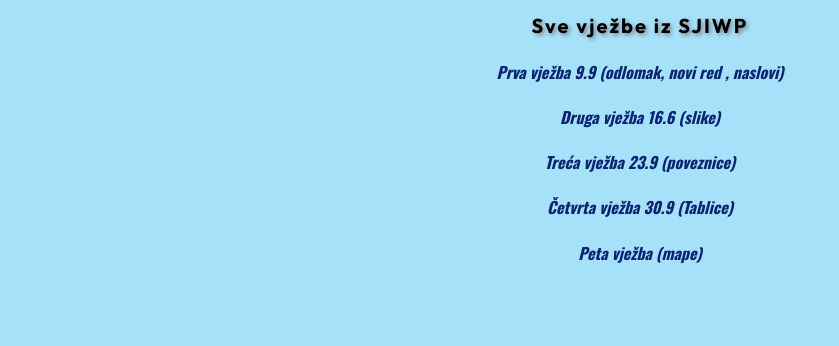
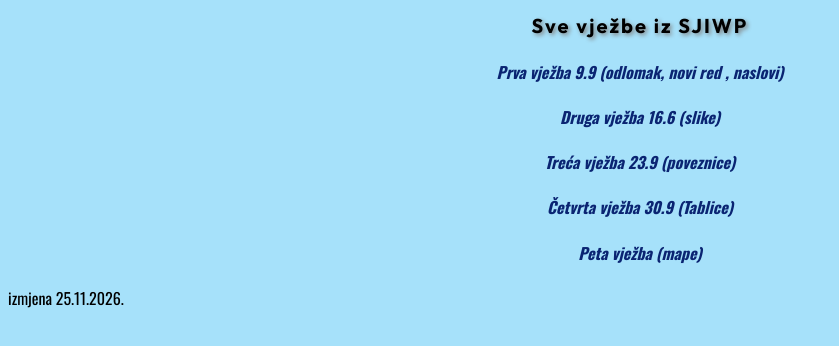
Before and after one commit to LukaLustig/sjiwp, a plain HTML site: page Index.html in a window 1280 px wide. Shown: the whole page, without its empty margins (0-839 px from the left). Drawn offline with nearby package versions, Linux system fonts and the light colour scheme.

Commit message:
dodan datum izmjene

```diff
--- a/Index.html
+++ b/Index.html
@@ -14,5 +14,8 @@
     <h4><a href="Vjezba3.html">Treća vježba 23.9 (poveznice)</a></h4>
     <h4><a href="Vježba04.html">Četvrta vježba 30.9 (Tablice)</a></h4>
     <h4><a href="DZ_mapa.html">Peta vježba (mape)</a></h4>
+
+
+    <p>izmjena 25.11.2026.</p>
 </body>
 </html>
```
